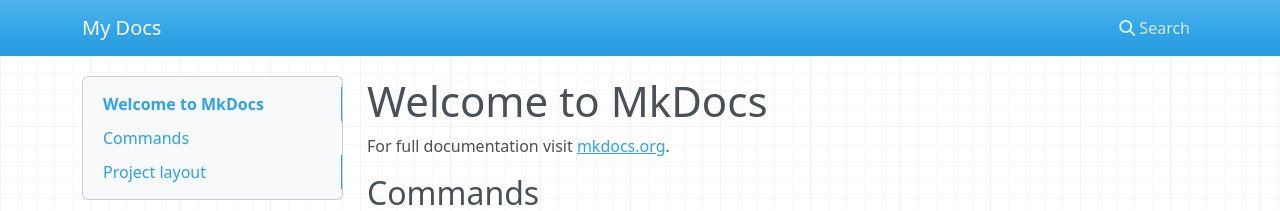
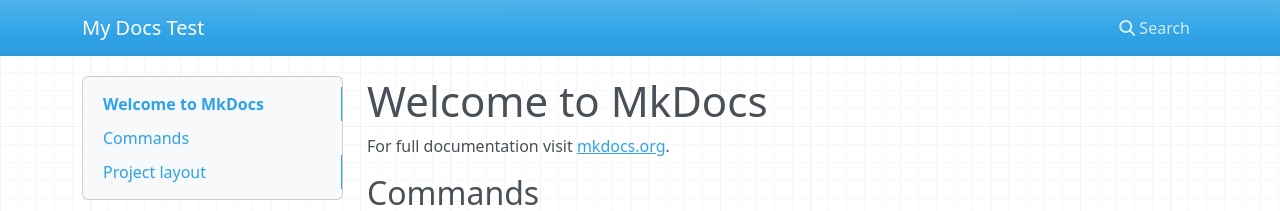
Before and after one commit to darylkang/quant-ai, an MkDocs documentation site: the page built from docs/index.md, in a window 1280 px wide. Shown: the top 211 px of the page. Built offline with MkDocs 1.6.1, drawn with Linux system fonts in a browser that asks for light colours; nearby versions of some CDN libraries.

Commit message:
Update mkdocs.yml

```diff
--- a/mkdocs.yml
+++ b/mkdocs.yml
@@ -1 +1 @@
-site_name: My Docs
+site_name: My Docs Test
```
